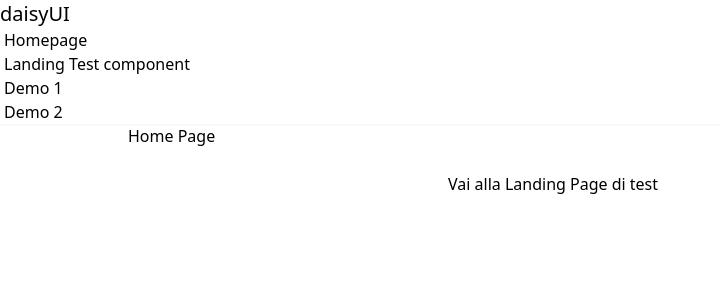
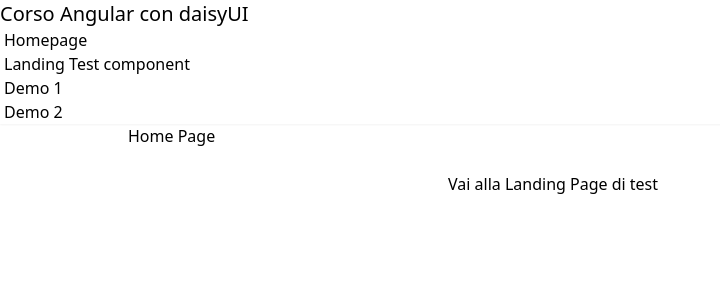
Before and after one commit to GiuseppeMandriani/my-second-brain-angular, an Angular app: page /homepage in a window 1280 px wide. Shown: the top 300 px of the page, without its empty margins (0-720 px from the left). Built offline with nearby package versions, Linux system fonts and the light colour scheme.

Commit message:
feat: added lazy-loading

```diff
--- a/src/app/core/components/navbar/navbar.component.html
+++ b/src/app/core/components/navbar/navbar.component.html
@@ -1,6 +1,6 @@
 <div class="navbar bg-base-100 shadow-sm">
     <div class="flex-1">
-      <a class="btn btn-ghost text-xl">daisyUI</a>
+      <a class="btn btn-ghost text-xl">Corso Angular con daisyUI</a>
     </div>
     <div class="flex-none">
       <ul class="menu menu-horizontal px-1">
```
Also changed, not shown: src/app/app.routes.ts (+4 -8 lines).
